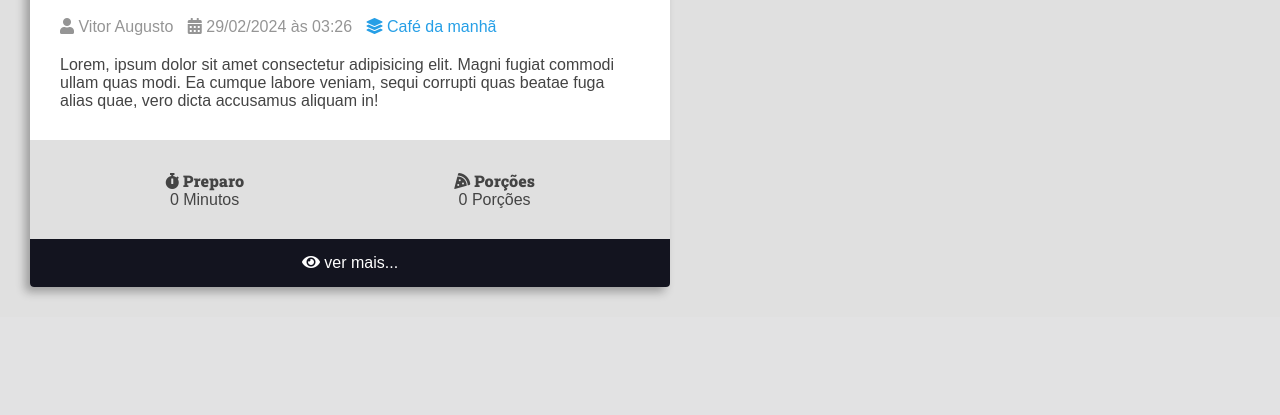
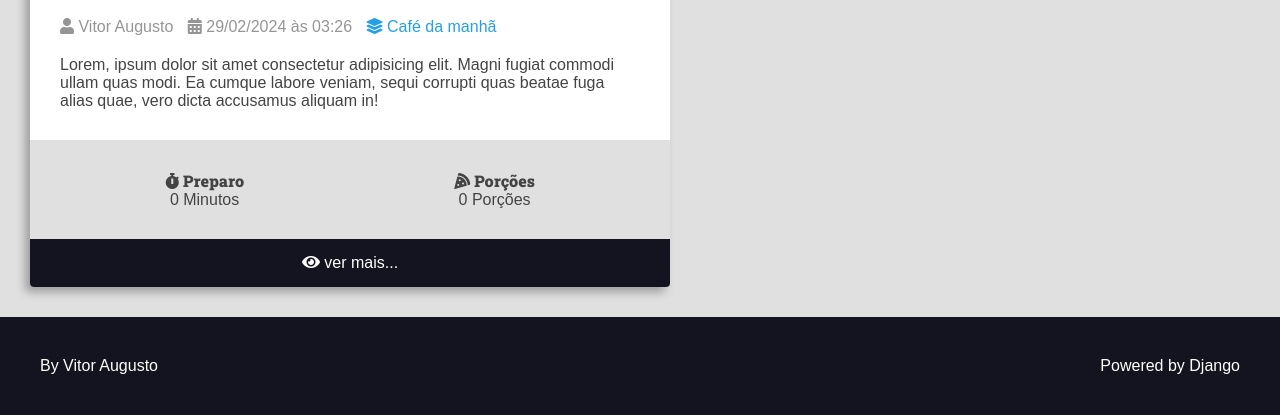
Before and after one commit to VitorARG/estudos_django, a Python web app: template recipes/templates/recipes/pages/home.html in a window 1280 px wide. Shown: the part 640-1055 px from the top of the page. Before the commit the page ends 937 px from the top, so only its background shows below. Run offline with Jinja, Linux system fonts and the light colour scheme; the template is opened without the code that fills it, so the values that code supplies are empty; grey boxes labelled with a size stand in for pictures from a placeholder-image service; some libraries are stand-ins or nearby versions.

Commit message:
adicionando footer

```diff
--- a/recipes/templates/recipes/pages/home.html
+++ b/recipes/templates/recipes/pages/home.html
@@ -62,7 +62,7 @@
 
         </div>
     </main>
-
+    {% include 'recipes/partial/footer.html' %}
 </body>
 
 </html>
--- /dev/null
+++ b/recipes/templates/recipes/partial/footer.html
@@ -0,0 +1,9 @@
+<footer class="main-footer">
+  <div class="developer">
+    <a href="https://github.com/VitorARG" target="_blank" rel="noreferrer noopener">By Vitor Augusto</a>
+  </div>
+
+  <div class="powered">
+    <a href="https://www.djangoproject.com/" target="_blank" rel="noreferrer noopener">Powered by Django</a>
+  </div>
+</footer>
--- a/recipes/templates/recipes/partial/head.html
+++ b/recipes/templates/recipes/partial/head.html
@@ -257,6 +257,25 @@
         .recipe-footer a:hover {
             filter: brightness(2);
         }
+
+        .main-footer {
+            display: flex;
+            align-items: center;
+            justify-content: space-between;
+            background: var(--color-primary-dark);
+            color: var(--color-white);
+            padding: var(--spacing-gutter-large);
+        }
+
+        .main-footer a {
+            color: var(--color-white);
+            text-decoration: none;
+            transition: all 300ms ease-in-out;
+        }
+
+        .main-footer a:hover {
+            filter: brightness(.8);
+        }
     </style>
 
 </head>
```
